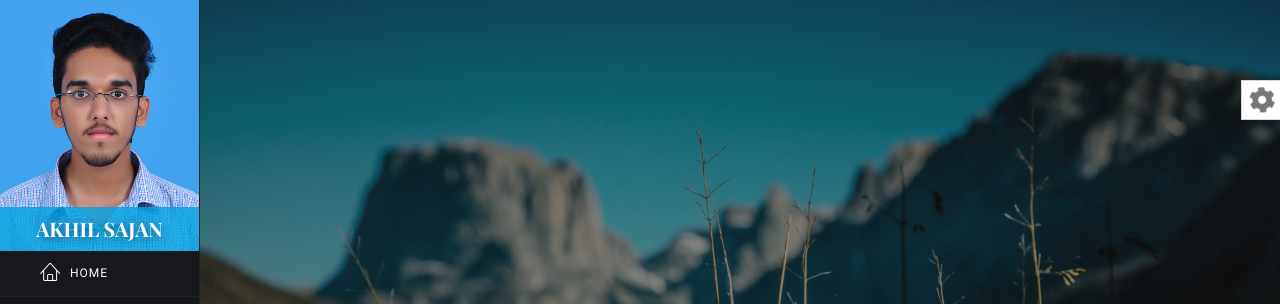
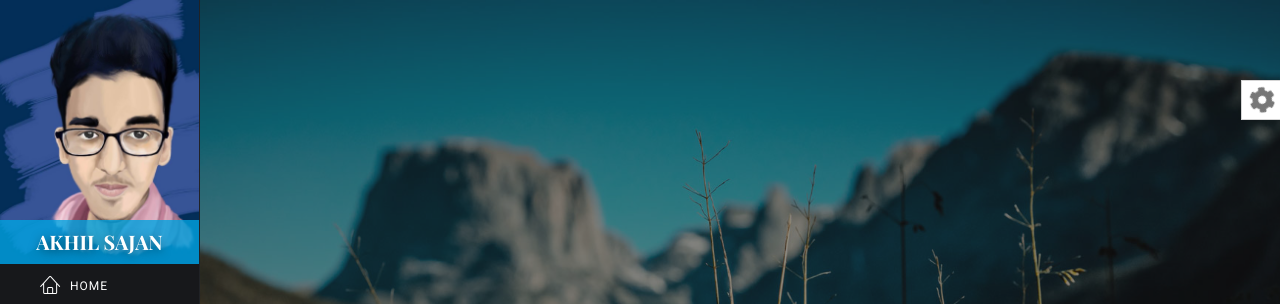
Before and after one commit to akku009/akhilsajan.github.io, a plain HTML site: page index.html in a window 1280 px wide. Shown: the top 304 px of the page. Drawn offline with nearby package versions, Linux system fonts and the light colour scheme; some packages are replaced by stand-ins of ours.

Commit message:
Update index.html

```diff
--- a/index.html
+++ b/index.html
@@ -103,7 +103,7 @@
                     <div class="header-main" data-simplebar>
                         <div class="image-container">
                             <h2 class="header-name">Akhil Sajan</h2>
-                            <img src="img/akhil.jpg" alt="profile-pic">
+                            <img src="img/akkumon.jpg" alt="profile-pic">
                         </div>
 
                         <!--Nav Menus-->
```
